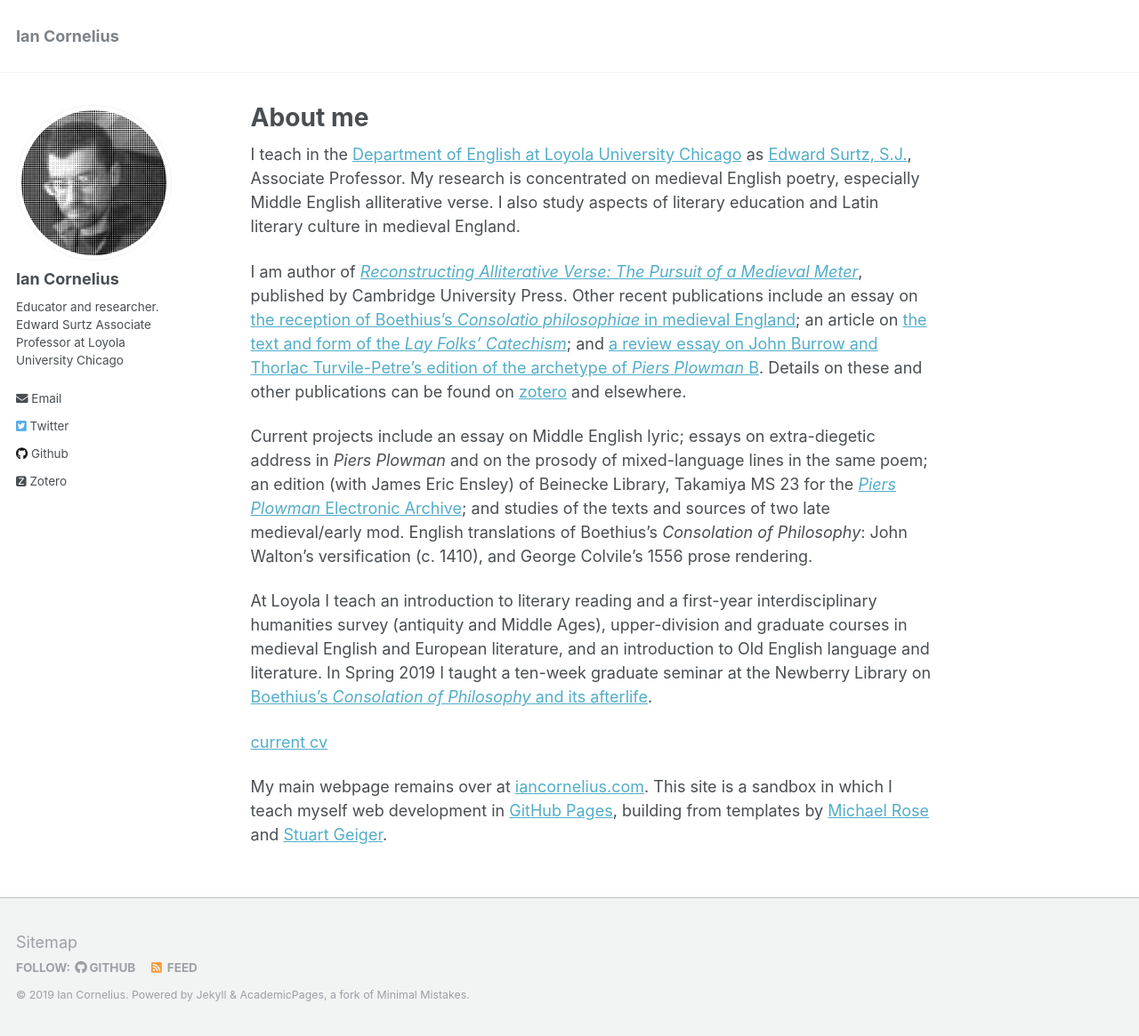
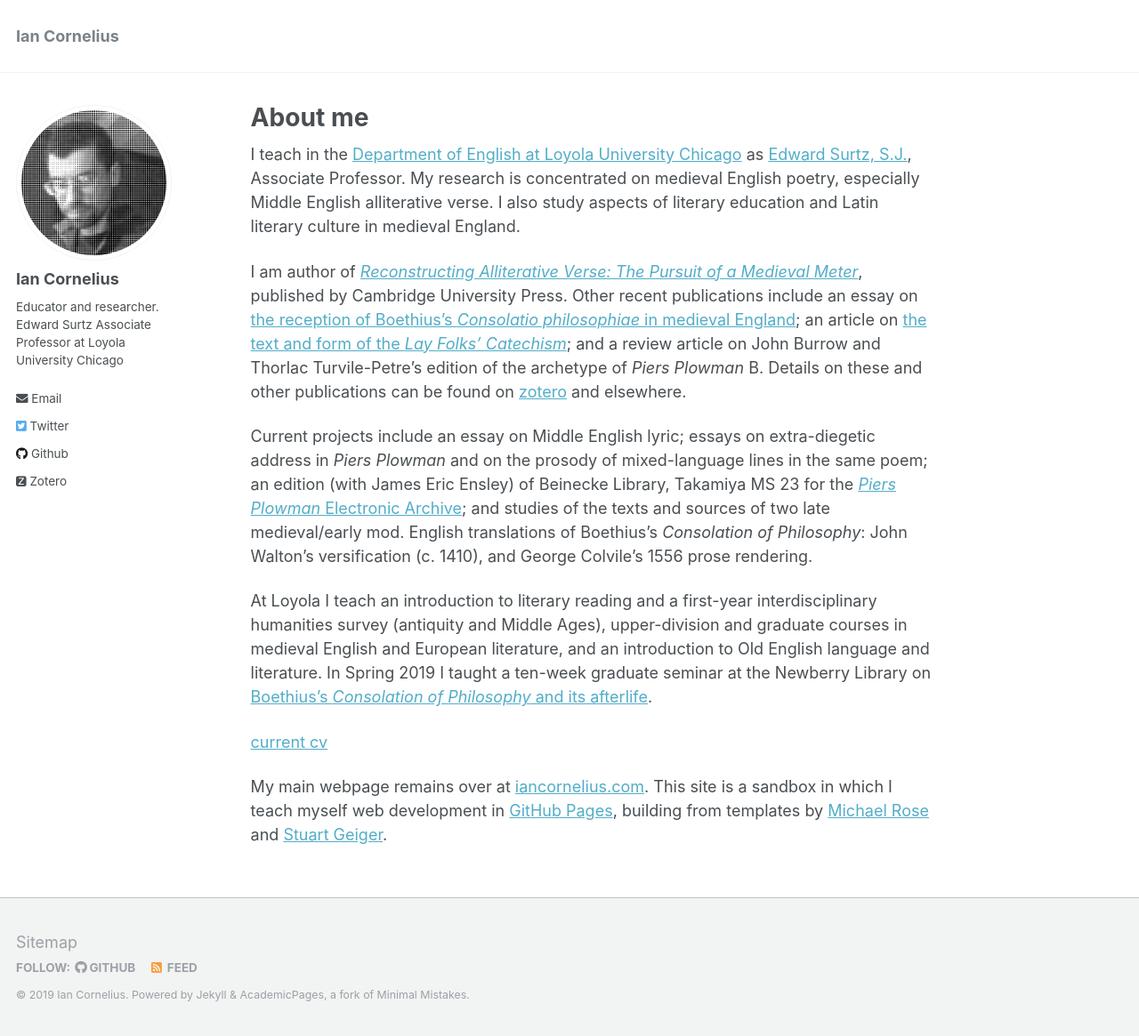
Before and after one commit to icornelius/icornelius.github.io, a Jekyll site: the page built from _pages/about.md, in a window 1280 px wide and 1165 px high. Shown: the whole window at 89% size. Built offline with Jekyll 4.4.1, drawn with Linux system fonts in a browser that asks for light colours; some web fonts are replaced.

Commit message:
remove hyperlink to Bx review in about.md.
pending correction by Brepols

```diff
--- a/_pages/about.md
+++ b/_pages/about.md
@@ -16,8 +16,9 @@ I am author of [*Reconstructing Alliterative Verse: The Pursuit of a Medieval Me
 Other recent publications include an essay on
 [the reception of Boethius's *Consolatio philosophiae* in medieval England](https://www.oxfordscholarship.com/view/10.1093/acprof:oso/9780199587230.001.0001/acprof-9780199587230-chapter-14);
 an article on [the text and form of the *Lay Folks' Catechism*](https://academic.oup.com/res/article-abstract/70/293/14/5232559);
-and [a review essay on John Burrow and Thorlac Turvile-Petre's edition of the archetype of *Piers Plowman* B](https://www.brepolsonline.net/doi/10.1484/J.YLS.5.116161).
+and a review article on John Burrow and Thorlac Turvile-Petre's edition of the archetype of *Piers Plowman* B.
 Details on these and other publications can be found on [zotero](https://www.zotero.org/irc7) and elsewhere.
+<!-- (https://www.brepolsonline.net/doi/10.1484/J.YLS.5.116161)-->
 
 Current projects include
 an essay on Middle English lyric;
```
